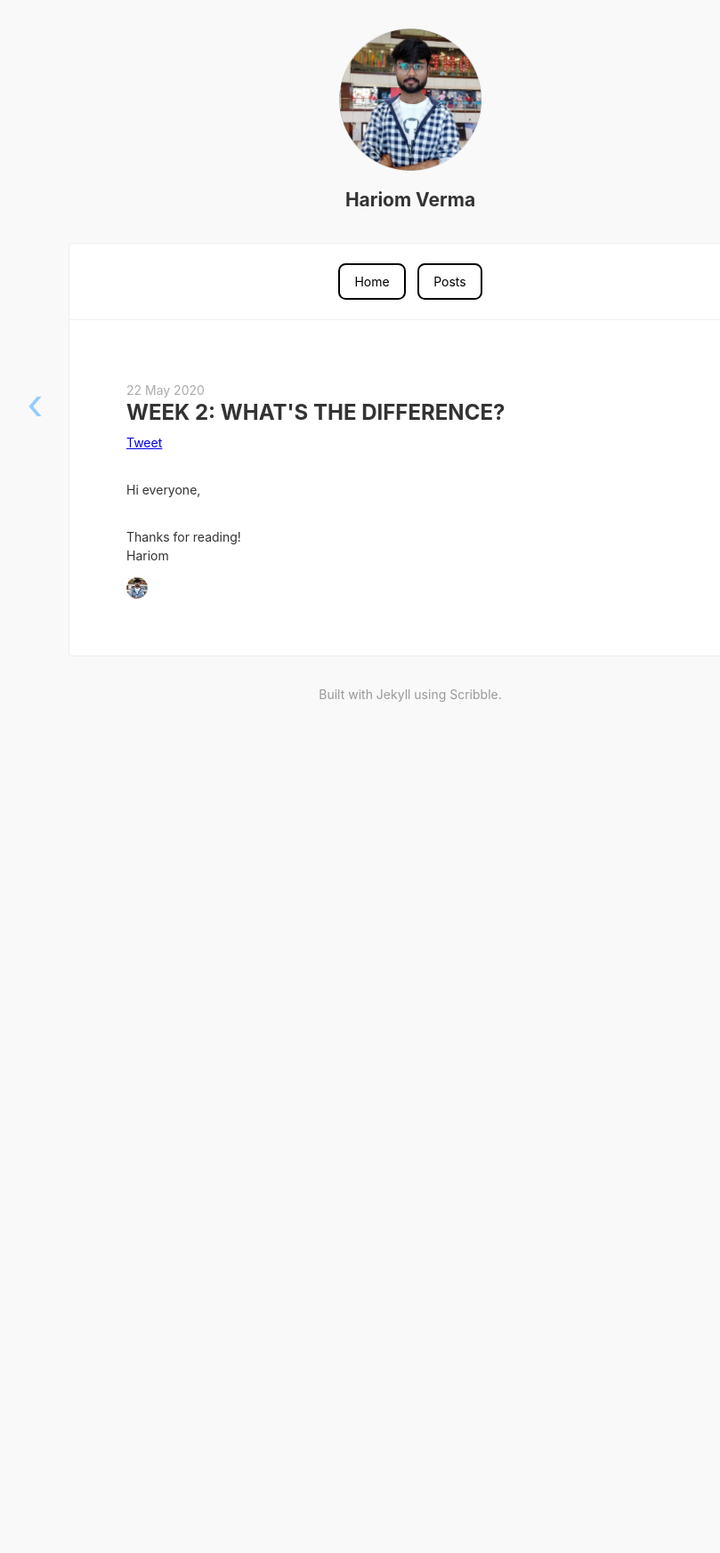
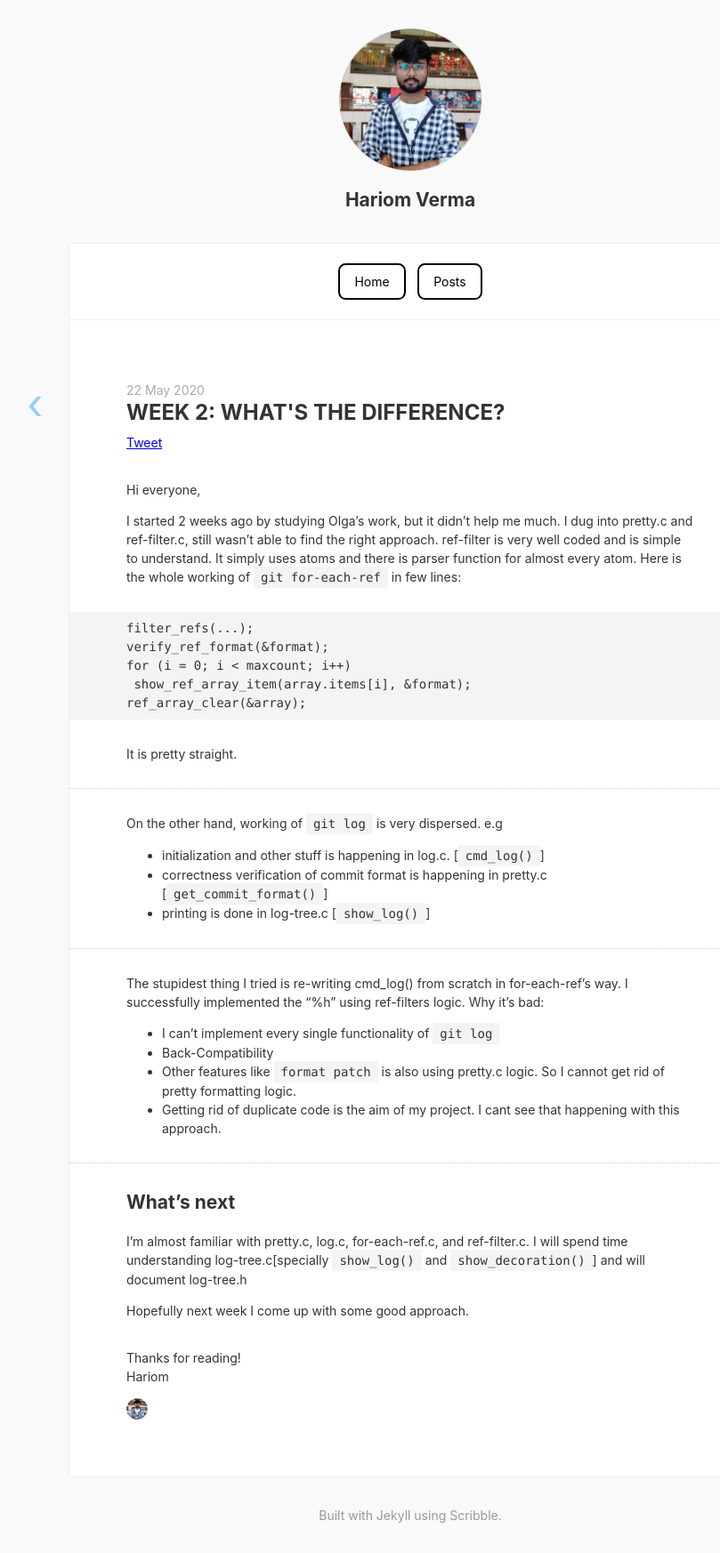
Before and after one commit to harry-hov/blogs, a Jekyll site: the page built from _posts/2020-05-22-week2-whats-the-difference.md, in a window 1280 px wide. Shown: the whole page at 89% size, without its empty margins (179-988 px from the left). Built offline with Jekyll 4.4.1, drawn with Linux system fonts in a browser that asks for light colours; comment, search, counter and statistics services are not loaded; before the commit the page ends 900 px from its top, so only the background shows below that.

Commit message:
Update 2020-05-22-week2-whats-the-difference.md

````diff
--- a/_posts/2020-05-22-week2-whats-the-difference.md
+++ b/_posts/2020-05-22-week2-whats-the-difference.md
@@ -4,3 +4,38 @@ categories: gsoc
 ---
 
 Hi everyone,
+
+I started 2 weeks ago by studying Olga's work, but it didn't help me much. I dug into pretty.c and ref-filter.c, still wasn't able to find the right approach.
+ref-filter is very well coded and is simple to understand. It simply uses atoms and there is parser function for almost every atom.
+Here is the whole working of `git for-each-ref` in few lines:
+```
+filter_refs(...);
+verify_ref_format(&format);
+for (i = 0; i < maxcount; i++)
+ show_ref_array_item(array.items[i], &format);
+ref_array_clear(&array);
+```
+It is pretty straight.
+
+---
+
+On the other hand, working of `git log` is very dispersed. e.g
+- initialization and other stuff is happening in log.c. [`cmd_log()`]
+- correctness verification of commit format is happening in pretty.c [`get_commit_format()`]
+- printing is done in log-tree.c [`show_log()`]
+
+---
+
+The stupidest thing I tried is re-writing cmd_log() from scratch in for-each-ref's way. I successfully implemented the "%h" using ref-filters logic. Why it's bad:
+- I can't implement every single functionality of `git log`
+- Back-Compatibility
+- Other features like `format patch` is also using pretty.c logic. So I cannot get rid of pretty formatting logic.
+- Getting rid of duplicate code is the aim of my project. I cant see that happening with this approach.
+
+---
+
+## What's next
+
+I'm almost familiar with pretty.c, log.c, for-each-ref.c, and ref-filter.c. I will spend time understanding log-tree.c[specially `show_log()` and `show_decoration()`] and will document log-tree.h
+
+Hopefully next week I come up with some good approach.
````
